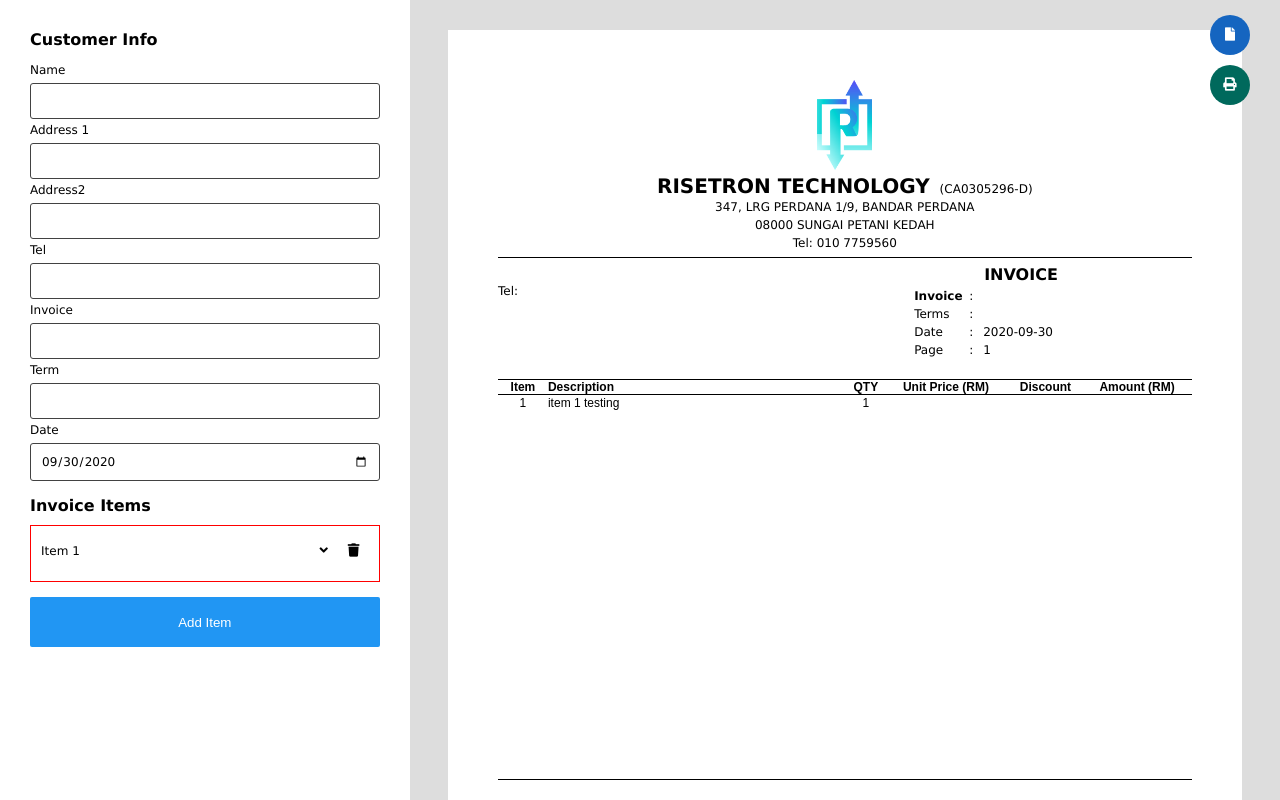
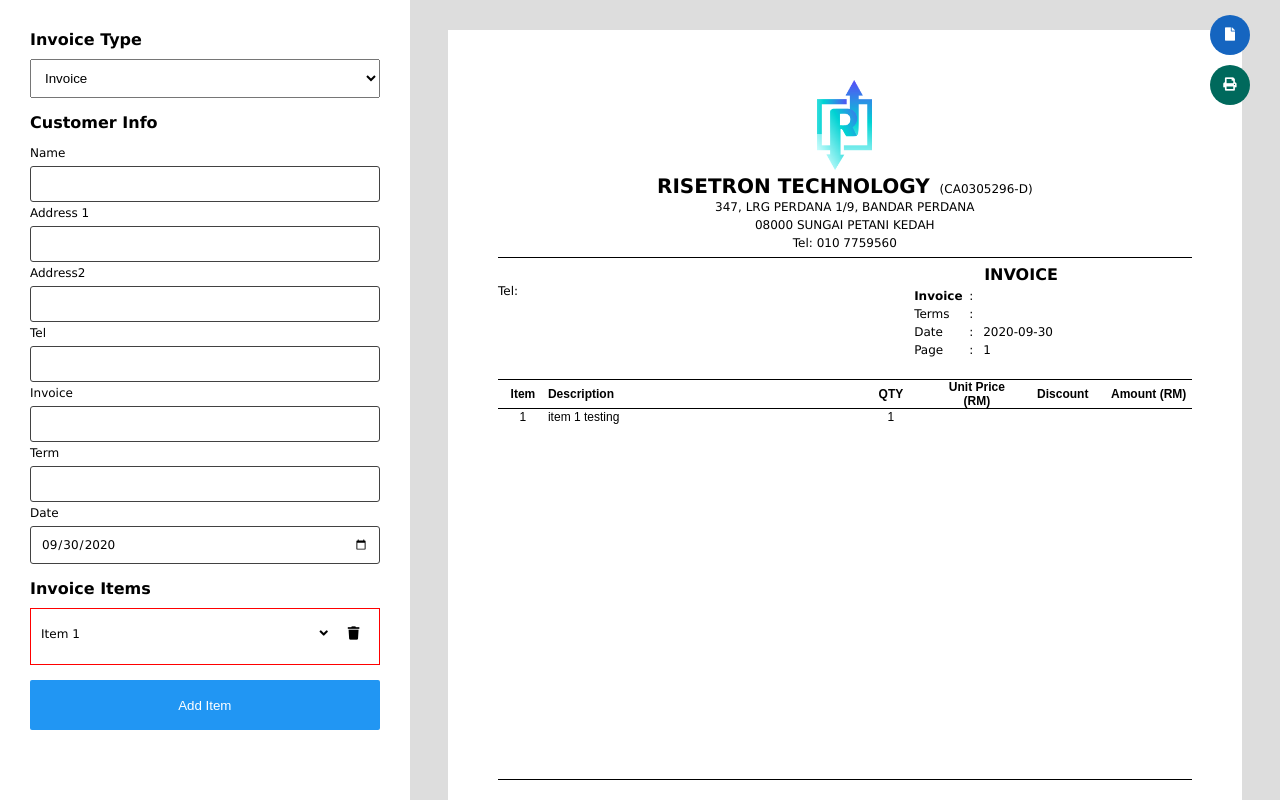
Before and after one commit to HunterWeii/invoice-generator, a React (Create React App) app: page / in a window 1280 px wide. Built offline with nearby package versions, Linux system fonts and the light colour scheme.

Commit message:
add quotation selection

```diff
--- a/src/components/component/Invoice/InvoiceItem/InvoiceItem.tsx
+++ b/src/components/component/Invoice/InvoiceItem/InvoiceItem.tsx
@@ -19,7 +19,7 @@ export default function InvoiceItem(props: InvoiceItemProps) {
         <thead>
           <tr>
             <th style={{ width: '50px'}}>Item</th>
-            <th style={{ width: '300px', textAlign: 'left' }} >Description</th>
+            <th style={{ width: '300px', textAlign: 'left' }}>Description</th>
             <th>QTY</th>
             <th>Unit Price (RM)</th>
             <th>Discount</th>
@@ -42,8 +42,8 @@ export default function InvoiceItem(props: InvoiceItemProps) {
 
               return (
                 <tr key={index}>
-                  <td>{ itemIndex }</td>
-                  <td style={{ textAlign: 'left' }}>{ description }</td>
+                  <td style={{ verticalAlign: "top"}}>{ itemIndex }</td>
+                  <td style={{ textAlign: 'left', width: "300px" }}>{ description }</td>
                   <td>{ qty }</td>
                   <td>{ formatPrice(unitPrice || 0) }</td>
                   <td>{ formatPrice(discount || 0) }</td>
--- a/src/components/component/Invoice/InvoiceItem/invoiceItem.module.scss
+++ b/src/components/component/Invoice/InvoiceItem/invoiceItem.module.scss
@@ -6,6 +6,7 @@
     font-size: 12px;
     border-collapse: collapse;
     width: 100%;
+    table-layout: fixed;
 
     > thead > tr {
       border-top: 1px solid #000;
@@ -15,6 +16,7 @@
     > tbody > tr > td {
       text-align: center;
       padding: 1px 0;
+      word-wrap: break-word;
     }
   }
 }
--- a/src/components/component/Invoice/InvoicePage.tsx
+++ b/src/components/component/Invoice/InvoicePage.tsx
@@ -10,7 +10,8 @@ import style from './invoicepage.module.scss';
 type invoicePageProps = {
   customerForm ?: object
   customerItems ?: Array<any>,
-  invoicePageItems : any
+  invoicePageItems : any,
+  invoiceType: any
 }
 
 export default function InvoicePage(props: invoicePageProps) {
@@ -19,7 +20,7 @@ export default function InvoicePage(props: invoicePageProps) {
       <InvoiceHeader />
       <InvoiceCustomer customerForm={ props.customerForm } />
       <InvoiceItem invoicePageItems={ props.invoicePageItems } />
-      <InvoiceSummary invoicePageItems={ props.invoicePageItems } />
+      <InvoiceSummary invoicePageItems={ props.invoicePageItems } invoiceType={props.invoiceType}/>
       <InvoiceSignature />
     </section>
   )
--- /dev/null
+++ b/src/components/component/Invoice/InvoiceSummary/InvoiceNote.tsx
@@ -0,0 +1,22 @@
+import React from 'react';
+import TextBase from 'components/library/TextBase/TextBase'
+import style from './invoiceSummary.module.scss'
+
+const {
+  noteText,
+  noteText_bank
+} = style;
+
+export default function InvoiceNote() {
+  return (
+    <div>
+      <TextBase textclass={ noteText }>Notes:</TextBase>
+      <TextBase textclass={ noteText }>1. Goods sold are not returnable.</TextBase>
+      <TextBase textclass={ noteText }>2. All goods sold shall still remain as the property of 'Risetron Technology Solutions' until full payment is made.</TextBase>
+      <TextBase textclass={ noteText }>3. Our company reserves the right to charge 1.5% interest per month on all overdue account.</TextBase>
+      <TextBase textclass={ noteText }>4. All cheques should be crossed 'A/C Payee Only' and made payable to 'Risetron Technology Solutions'.</TextBase>
+      <TextBase textclass={ noteText_bank }>MAYBANK A/C : 502184106317</TextBase>
+      <TextBase textclass={ noteText }>4. Without warranty coverage for FOC item(s).</TextBase>
+    </div>
+  )
+}
--- a/src/components/component/Invoice/InvoiceSummary/InvoiceSummary.tsx
+++ b/src/components/component/Invoice/InvoiceSummary/InvoiceSummary.tsx
@@ -4,8 +4,10 @@ import TextBase from 'components/library/TextBase/TextBase'
 import TitleText from 'components/library/TitleText/TitleText';
 import style from './invoiceSummary.module.scss'
 import numToWords from 'library/numToWords';
+import InvoiceNote from "./InvoiceNote";
+import QuotationNote from "./QuotationNote";
 
-type InvoiceSummaryProps = { invoicePageItems : any }
+type InvoiceSummaryProps = { invoicePageItems : any, invoiceType: any }
 
 export default function InvoiceSummary(props: InvoiceSummaryProps) {
   let pageTotal = props.invoicePageItems.reduce((prevSum: number, item:any) => {
@@ -45,15 +47,9 @@ export default function InvoiceSummary(props: InvoiceSummaryProps) {
           </div>
         </div>
       </div>
-      <div>
-        <TextBase textclass={ style.noteText }>Notes:</TextBase>
-        <TextBase textclass={ style.noteText }>1. Goods sold are not returnable.</TextBase>
-        <TextBase textclass={ style.noteText }>2. All goods sold shall still remain as the property of 'Risetron Technology Solutions' until full payment is made.</TextBase>
-        <TextBase textclass={ style.noteText }>3. Our company reserves the right to charge 1.5% interest per month on all overdue account.</TextBase>
-        <TextBase textclass={ style.noteText }>4. All cheques should be crossed 'A/C Payee Only' and made payable to 'Risetron Technology Solutions'.</TextBase>
-        <TextBase textclass={ style.noteText_bank }>MAYBANK A/C : 502184106317</TextBase>
-        <TextBase textclass={ style.noteText }>4. Without warranty coverage for FOC item(s).</TextBase>
-      </div>
+      {
+        props.invoiceType === 'invoice' ? <InvoiceNote /> : <QuotationNote />
+      }
     </div>
   )
 }
--- /dev/null
+++ b/src/components/component/Invoice/InvoiceSummary/QuotationNote.tsx
@@ -0,0 +1,9 @@
+import React from 'react'
+
+export default function QuotationNote() {
+  return (
+    <div>
+      wait boss give quotation note
+    </div>
+  )
+}
--- /dev/null
+++ b/src/components/pages/Home/InvoiceForm/InvoiceTypeForm.tsx
@@ -0,0 +1,34 @@
+import React from 'react'
+import TitlePanel from 'components/library/TitlePanel/TitlePanel';
+import style from './invoiceForm.module.scss';
+
+const {
+  invoiceForm_select
+} = style;
+
+type invoiceTypeProps = {
+  form ?: any
+  handleForm ?: any
+}
+
+export default function InvoiceTypeForm(props: invoiceTypeProps) {
+  const {
+    form,
+    handleForm
+  } = props;
+
+  const onChange = (event:any): void => handleForm({ type: 'update', payload: { type: event.target.value } })
+
+  return (
+    <TitlePanel title="Invoice Type">
+      <select
+        className={invoiceForm_select}
+        value={form.type}
+        onChange={onChange}
+      >
+        <option value="invoice">Invoice</option>
+        <option value="quotation">Quotation</option>
+      </select>
+    </TitlePanel>
+  )
+}
--- a/src/components/pages/Home/InvoiceForm/invoiceForm.module.scss
+++ b/src/components/pages/Home/InvoiceForm/invoiceForm.module.scss
@@ -21,4 +21,10 @@
   &_item {
     margin-bottom: 10px;
   }
+
+  &_select {
+    display: block;
+    width: 100%;
+    padding: 10px;
+  }
 }
--- a/src/components/pages/Home/InvoiceViewer/InvoiceViewer.tsx
+++ b/src/components/pages/Home/InvoiceViewer/InvoiceViewer.tsx
@@ -2,6 +2,7 @@ import React from 'react'
 import InvoicePage from 'components/component/Invoice/InvoicePage';
 
 type invoiceViewerProps = {
+  invoiceType: any
   customerForm: any,
   invoicePageItems: any
 }
@@ -9,6 +10,7 @@ type invoiceViewerProps = {
 export default function InvoiceViewer(props: invoiceViewerProps) {
   return (
     <InvoicePage
+      invoiceType={props.invoiceType}
       customerForm={ props.customerForm }
       invoicePageItems={ props.invoicePageItems }
     />
--- a/src/pages/Home.tsx
+++ b/src/pages/Home.tsx
@@ -1,4 +1,5 @@
 import React, { useEffect } from 'react'
+import InvoiceTypeForm from "components/pages/Home/InvoiceForm/InvoiceTypeForm";
 import CustomerForm from 'components/pages/Home/InvoiceForm/InvoiceCustomerForm';
 import InvoiceItemForm from 'components/pages/Home/InvoiceForm/InvoiceItemForm';
 import InvoiceViewer from 'components/pages/Home/InvoiceViewer/InvoiceViewer';
@@ -6,9 +7,16 @@ import GeneratePDFButton from 'components/pages/Home/Button/GeneratePDFButton';
 import ResetButton from 'components/pages/Home/Button/ResetButton';
 import { useCustomerForm } from "stores/invoice-form/form-index";
 import { useInvoiceItems } from "stores/invoice-item-form/invoice-item-index";
+import { useInvoiceTypeItems } from "stores/invoice-type-form/invoice-type-index";
 import "./home.scss";
 
 export default function Home() {
+  const {
+    invoiceTypeForm,
+    dispatchInvoiceType
+  } = useInvoiceTypeItems();
+
+
   const {
     customerForm,
     customerFormDispatch
@@ -71,10 +79,16 @@ export default function Home() {
       <ResetButton handleReset={ handleReset } />
       <GeneratePDFButton />
       <div className="home_form">
-        <CustomerForm
-          form={ customerForm }
-          handleForm={ handleCustomerForm }
+        <InvoiceTypeForm
+          form={ invoiceTypeForm }
+          handleForm={dispatchInvoiceType}
         />
+        <div className="home_invoice_container">
+          <CustomerForm
+            form={ customerForm }
+            handleForm={ handleCustomerForm }
+          />
+        </div>
         <div className="home_invoice_container">
           <InvoiceItemForm
             invoiceForm={ invoicePageForm }
@@ -85,6 +99,7 @@ export default function Home() {
       </div>
       <div className="home_viewer"  >
         <InvoiceViewer
+          invoiceType={ invoiceTypeForm.type }
           customerForm={ customerForm }
           invoicePageItems={ invoicePageForm }
         />
--- /dev/null
+++ b/src/stores/invoice-type-form/invoice-type-index.ts
@@ -0,0 +1,23 @@
+import { useReducer } from "react";
+
+function invoiceTypeReducer(state:any, action: any) {
+  switch(action.type) {
+    case 'update':
+      const { type } = action.payload;
+      return { type }
+    default:
+      return  { ...state }
+  }
+}
+
+export function useInvoiceTypeItems() {
+  const [
+    invoiceTypeForm,
+    dispatchInvoiceType
+  ] = useReducer( invoiceTypeReducer, { type: 'invoice' } );
+
+  return {
+    invoiceTypeForm,
+    dispatchInvoiceType
+  }
+}
```
Also changed, not shown: 1 other file (tests, documents, lock files or other folders).
